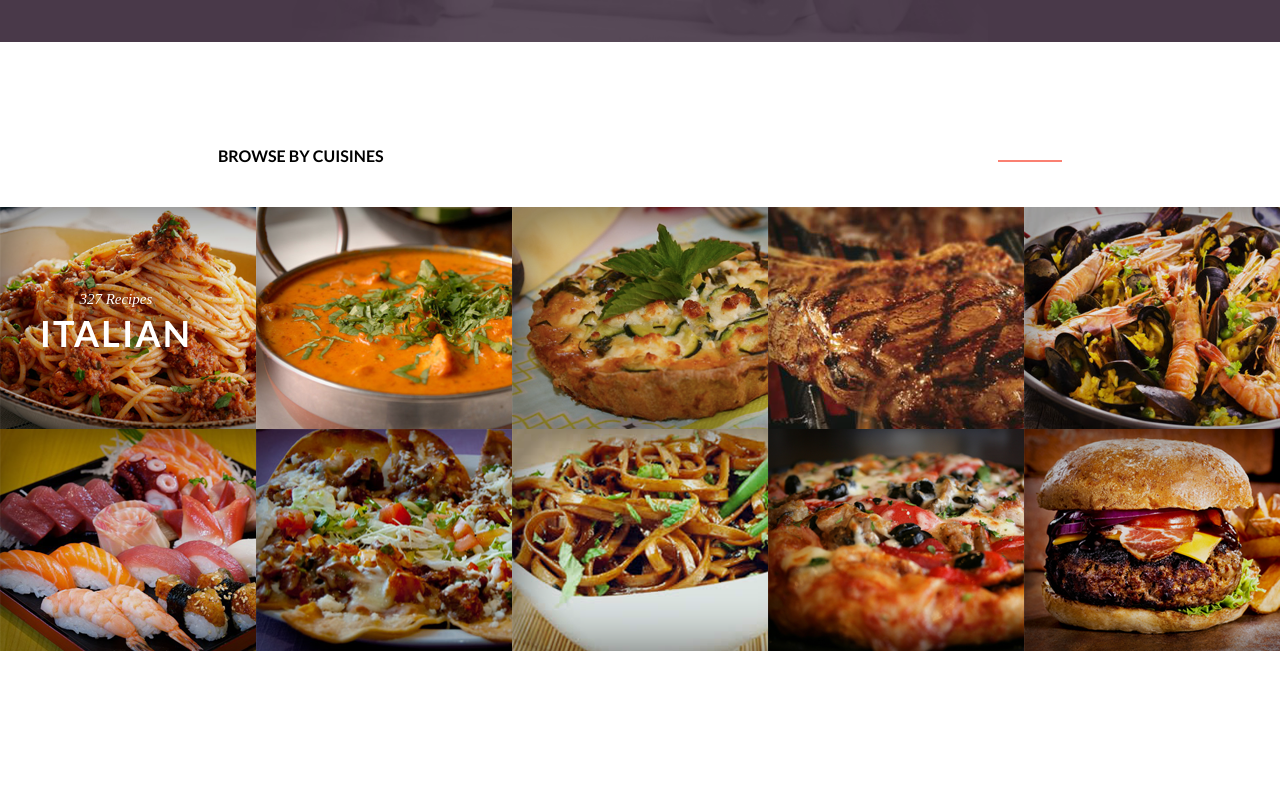
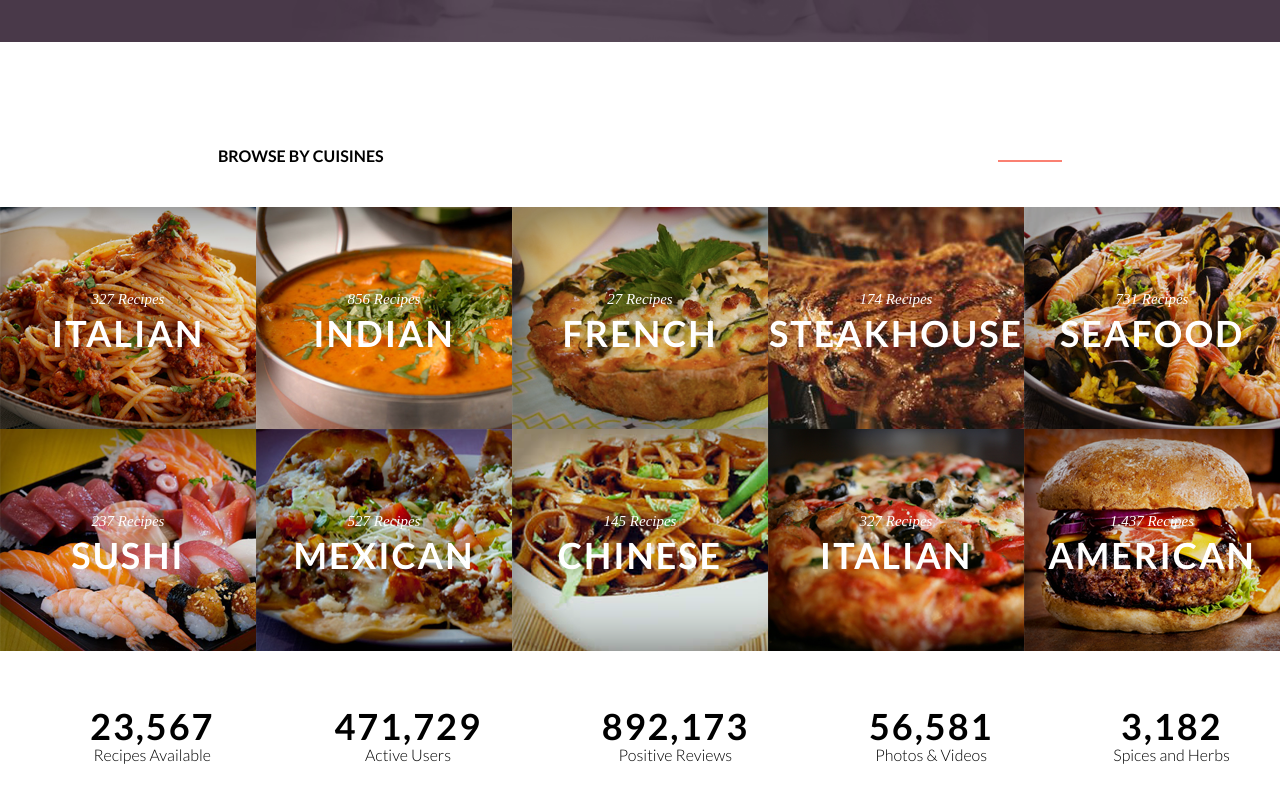
Before and after one commit to Firefly718/fudi, a website: page index.html in a window 1280 px wide. Shown: the part 2640-3440 px from the top of the page. Drawn offline with Linux system fonts and the light colour scheme.

Commit message:
finished stat block

```diff
--- a/index.html
+++ b/index.html
@@ -110,39 +110,97 @@
             </div>
 
             <div class="cuisines__indian">
-                <a href="#" alt="indian_recipes"></a>
+                <a href="#" alt="indian_recipes">
+                    <span class="cuisines__text">856 Recipes</span>
+                    <span class="cuisines__text--bold">indian</span>
+                </a>
             </div>
 
             <div class="cuisines__french">
-                <a href="#" alt="french_recipes"></a>
+                <a href="#" alt="french_recipes">
+                    <span class="cuisines__text">27 Recipes</span>
+                    <span class="cuisines__text--bold">french</span>
+                </a>
             </div>
 
             <div class="cuisines__steakhouse">
-                <a href="#" alt="steakhouse_recipes"></a>
+                <a href="#" alt="steakhouse_recipes">
+                    <span class="cuisines__text">174 Recipes</span>
+                    <span class="cuisines__text--bold">steakhouse</span>
+                </a>
             </div>
 
             <div class="cuisines__seafood">
-                <a href="#" alt="seafood_recipes"></a>
+                <a href="#" alt="seafood_recipes">
+                    <span class="cuisines__text">731 Recipes</span>
+                    <span class="cuisines__text--bold">seafood</span>
+                </a>
             </div>
 
             <div class="cuisines__sushi">
-                <a href="#" alt="sushi_recipes"></a>
+                <a href="#" alt="sushi_recipes">
+                    <span class="cuisines__text">237 Recipes</span>
+                    <span class="cuisines__text--bold">sushi</span>
+                </a>
             </div>
 
             <div class="cuisines__mexican">
-                <a href="#" alt="mexican_recipes"></a>
+                <a href="#" alt="mexican_recipes">
+                    <span class="cuisines__text">527 Recipes</span>
+                    <span class="cuisines__text--bold">mexican</span>
+                </a>
             </div>
 
             <div class="cuisines__chinese">
-                <a href="#" alt="chinese_recipes"></a>
+                <a href="#" alt="chinese_recipes">
+                    <span class="cuisines__text">145 Recipes</span>
+                    <span class="cuisines__text--bold">chinese</span>
+                </a>
             </div>
 
             <div class="cuisines__pizza">
-                <a href="#" alt="pizza_recipes"></a>
+                <a href="#" alt="pizza_recipes">
+                    <span class="cuisines__text">327 Recipes</span>
+                    <span class="cuisines__text--bold">italian</span>
+                </a>
             </div>
 
             <div class="cuisines__american">
-                <a href="#" alt="american_recipes"></a>
+                <a href="#" alt="american_recipes">
+                    <span class="cuisines__text">1.437 Recipes</span>
+                    <span class="cuisines__text--bold">american</span>
+                </a>
+            </div>
+        </div>
+
+        <div class="container">
+            <div class="stat">
+                <ul class="stat__list">
+                    <li class="stat__item">
+                        <span class="stat__num">23,567</span>
+                        <span class="stat__text">Recipes Available</span>
+                    </li>
+
+                    <li>
+                        <span class="stat__num">471,729</span>
+                        <span class="stat__text">Active Users</span>
+                    </li>
+
+                    <li>
+                        <span class="stat__num">892,173</span>
+                        <span class="stat__text">Positive Reviews</span>
+                    </li>
+
+                    <li>
+                        <span class="stat__num">56,581</span>
+                        <span class="stat__text">Photos & Videos</span>
+                    </li>
+
+                    <li>
+                        <span class="stat__num">3,182</span>
+                        <span class="stat__text">Spices and Herbs</span>
+                    </li>
+                </ul>
             </div>
         </div>
     </section>
--- a/scss/styles.scss
+++ b/scss/styles.scss
@@ -328,9 +328,7 @@ header {
         text-decoration: none;
         color: #fff;
         position: absolute;
-        top: 50%;
-        right: 25%;
-        transform: translateY(-50%);
+        @include posCenter;
     }
     &__italian {
         background-image: url(/img/italian.png);
@@ -344,56 +342,97 @@ header {
         // @include imgSize;
         grid-column: 2 / 3;
         grid-row: 1 / 2;
+        position: relative;
     }
     &__french {
         background-image: url(/img/french.png);
         // @include imgSize;
         grid-column: 3 / 4;
         grid-row: 1 / 2;
+        position: relative;
     }
     &__steakhouse {
         background-image: url(/img/steakhouse.png);
         // @include imgSize;
         grid-column: 4 / 5;
         grid-row: 1 / 2;
+        position: relative;
     }
     &__seafood {
         background-image: url(/img/seafood.png);
         // @include imgSize;
         grid-column: 5 / 6;
         grid-row: 1 / 2;
+        position: relative;
     }
     &__sushi {
         background-image: url(/img/sushi.png);
         grid-column: 1 / 2;
         grid-row: 2 / 3;
+        position: relative;
         // @include imgSize;
     }
     &__mexican {
         background-image: url(/img/mexican.png);
         grid-column: 2 / 3;
         grid-row: 2 / 3;
+        position: relative;
         // @include imgSize;
     }
     &__chinese {
         background-image: url(/img/chinese.png);
         grid-column: 3 / 4;
         grid-row: 2 / 3;
+        position: relative;
         // @include imgSize;
     }
     &__pizza {
         background-image: url(/img/american.png);
         grid-column: 4 / 5;
         grid-row: 2 / 3;
+        position: relative;
         // @include imgSize;
     }
     &__american {
         background-image: url(/img/pizza.png);
         grid-column: 5 / 6;
         grid-row: 2 / 3;
+        position: relative;
         // @include imgSize;
     }
 }
+// ____________________________________________S-T-A-T___________________________________________________________
+.stat {
+    // outline: 2px solid green;
+    margin-top: 6rem;
+    &__list {
+        list-style: none;
+        display: flex;
+        justify-content: space-between;
+        // align-items: center;
+        align-content: center;
+    }
+    // &__item {
+    //     // align-self: center;
+    // }
+    &__num {
+        font-weight: bold;
+        font-family: serif;
+        font-family: 'Lato', Arial, Helvetica, sans-serif;
+        display: block;
+        font-size: 3.6rem;
+        letter-spacing: 2px;
+        line-height: 3rem;
+    }
+    &__text {
+        font-weight: 300;
+        font-family: 'Lato', Arial, Helvetica, sans-serif;
+        font-size: 1.6rem;
+        line-height: 1.8rem;
+    }
+}
+
+
 // ____________________________________________F-O-O-T-E-R___________________________________________________________
 footer {
     min-height: 92px;
```
Also changed, not shown: css/styles.css.
